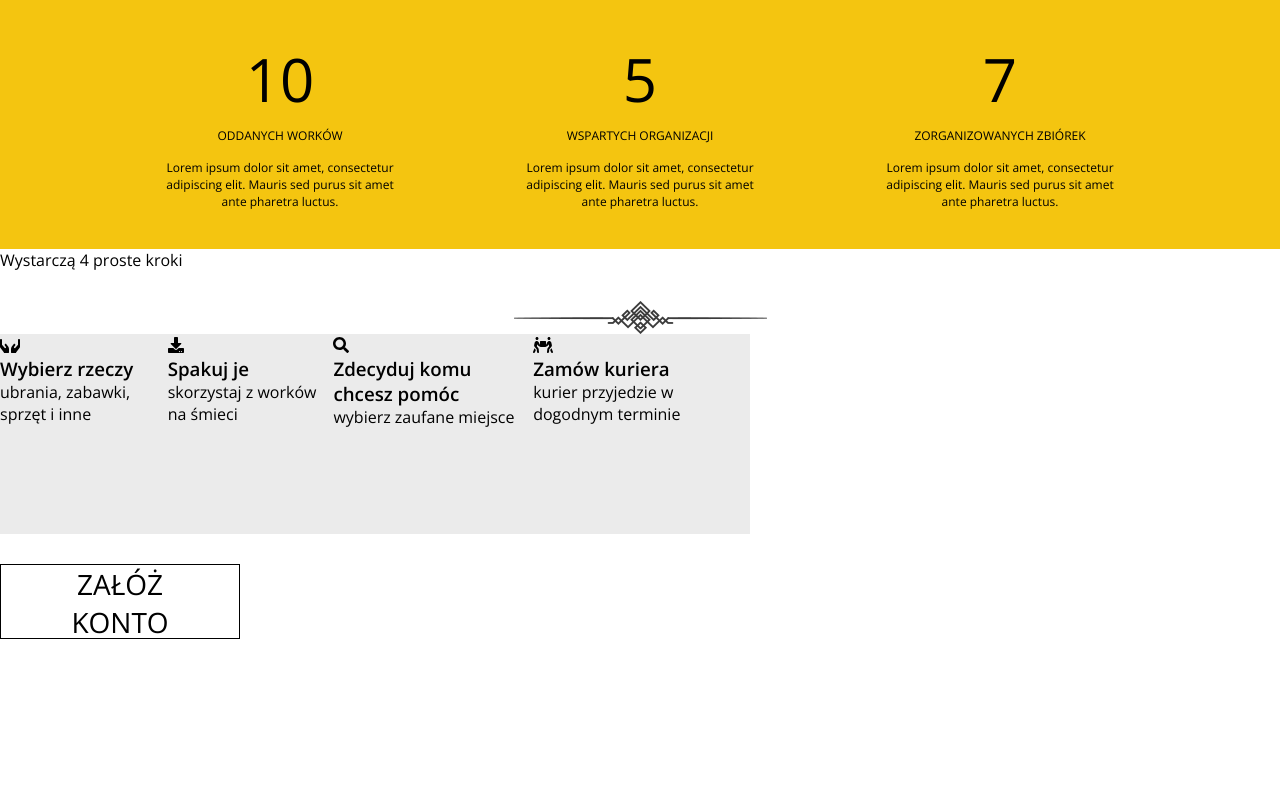
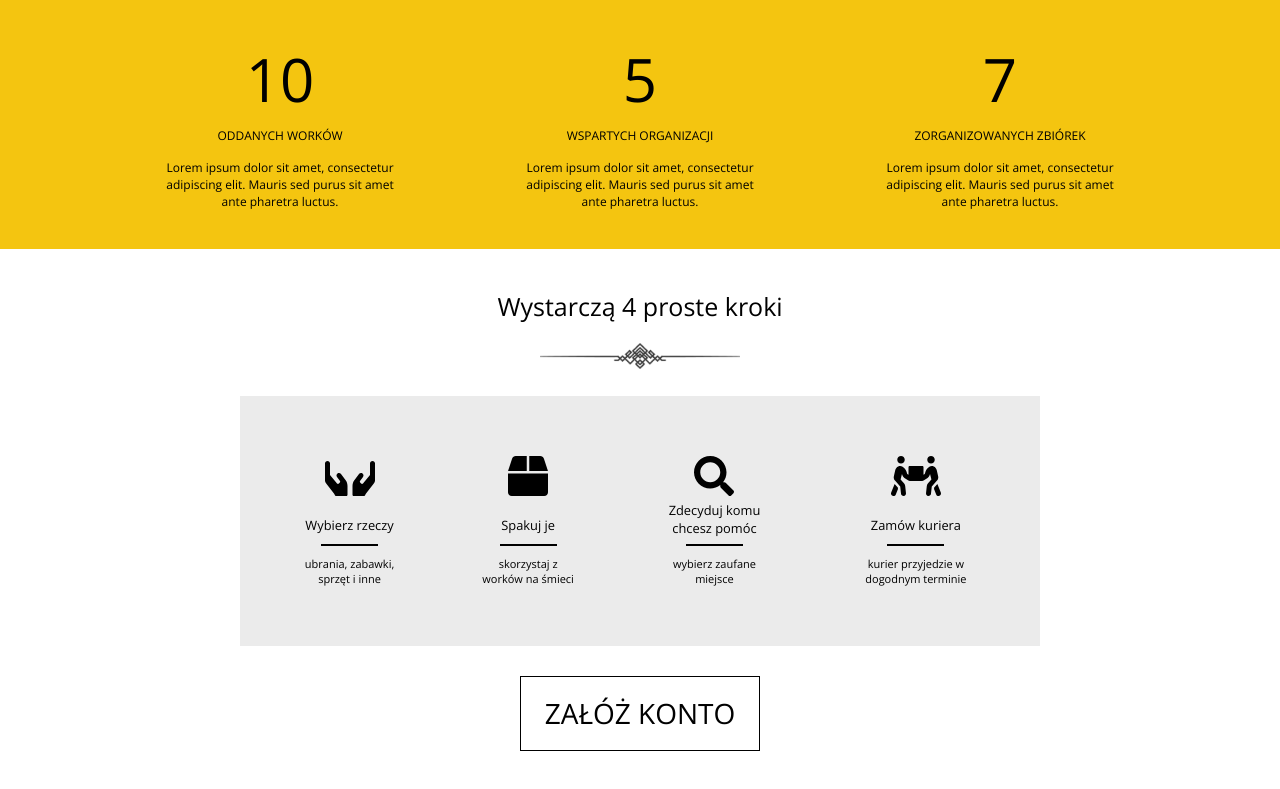
Before and after one commit to malwinalesniewska/oddaj-rzeczy, a React (Create React App) app: page / in a window 1280 px wide. Shown: the part 722-1511 px from the top of the page. Before the commit the page ends 1363 px from the top, so only its background shows below. Built offline with nearby package versions, Linux system fonts and the light colour scheme.

Commit message:
added section four-steps

```diff
--- a/src/components/Decoration/_Decoration.scss
+++ b/src/components/Decoration/_Decoration.scss
@@ -1,6 +1,6 @@
 .decor {
   background: url("../../images/decoration.png") no-repeat;
-  width: 253px;
+  width: 200px;
   height: 33px;
   background-size: contain;
   margin: 30px auto 0;
--- a/src/components/FourSteps/FourSteps.js
+++ b/src/components/FourSteps/FourSteps.js
@@ -3,7 +3,7 @@ import SingleStep from "./SingleStep/SingleStep";
 import Decoration from '../Decoration/Decoration';
 import FunctionButton from '../FunctionButton/FunctionButton';
 import { faHands } from '@fortawesome/free-solid-svg-icons';
-import { faDownload } from '@fortawesome/free-solid-svg-icons';
+import { faBox } from '@fortawesome/free-solid-svg-icons';
 import { faSearch } from '@fortawesome/free-solid-svg-icons';
 import { faPeopleCarry } from '@fortawesome/free-solid-svg-icons';
 import './_FourSteps.scss';
@@ -15,12 +15,16 @@ class FourSteps extends Component {
                 <p className='four_steps__title'>Wystarczą 4 proste kroki</p>
                 <Decoration/>
                 <div className='four_steps__innerContainer'>
-                    <SingleStep icon={faHands} title='Wybierz rzeczy' text='ubrania, zabawki, sprzęt i inne'/>
-                    <SingleStep icon={faDownload} title='Spakuj je' text='skorzystaj z worków na śmieci'/>
-                    <SingleStep icon={faSearch} title='Zdecyduj komu chcesz pomóc' text='wybierz zaufane miejsce'/>
-                    <SingleStep icon={faPeopleCarry} title='Zamów kuriera' text='kurier przyjedzie w dogodnym terminie'/>
+                    <SingleStep icon={faHands} title='Wybierz rzeczy' text='ubrania, zabawki, sprzęt i inne'
+                                className='single_step__title'/>
+                    <SingleStep icon={faBox} title='Spakuj je' text='skorzystaj z worków na śmieci'
+                                className='single_step__title'/>
+                    <SingleStep icon={faSearch} title='Zdecyduj komu chcesz pomóc' text='wybierz zaufane miejsce'
+                                className='single_step__title--search'/>
+                    <SingleStep icon={faPeopleCarry} title='Zamów kuriera' text='kurier przyjedzie w dogodnym terminie'
+                                className='single_step__title'/>
                 </div>
-                <FunctionButton width='240px' height='75px' margin='30px' text='ZAŁÓŻ KONTO'/>
+                <FunctionButton className='register_button' text='ZAŁÓŻ KONTO'/>
             </section>
         );
     }
--- a/src/components/FourSteps/SingleStep/SingleStep.js
+++ b/src/components/FourSteps/SingleStep/SingleStep.js
@@ -5,11 +5,11 @@ import './_SingleStep.scss';
 
 class SingleStep extends Component {
     render() {
-        const {icon, title, text} = this.props;
+        const {icon, title, text, className} = this.props;
         return (
             <div className='single_step'>
                 <FontAwesomeIcon icon={icon} className='single_step__icon'/>
-                <h3 className='single_step__title'>{title}</h3>
+                <h3 className={className}>{title}</h3>
                 <p className='single_step__text'>{text}</p>
             </div>
         );
--- a/src/components/FourSteps/SingleStep/_SingleStep.scss
+++ b/src/components/FourSteps/SingleStep/_SingleStep.scss
@@ -0,0 +1,41 @@
+.single_step {
+  font-size: 11px;
+  margin: 40px;
+  font-weight: 300;
+
+  .single_step__icon {
+    font-size: 40px;
+    margin-top: -10px;
+  }
+
+  @mixin afterIcon {
+    content: '';
+    border: 1px solid black;
+    width: 55px;
+    position: relative;
+    display: block;
+    margin: 0 auto;
+  }
+
+  .single_step__title {
+    margin-top: 20px;
+    font-weight: 300;
+
+    &:after {
+      @include afterIcon;
+      margin-top: 10px;
+      margin-bottom: 10px;
+    }
+  }
+
+  .single_step__title--search {
+    margin-top: 5px;
+    font-weight: 300;
+
+    &:after {
+      @include afterIcon;
+      margin-top: 7px;
+      margin-bottom: 10px;
+    }
+  }
+}
--- a/src/components/FourSteps/_FourSteps.scss
+++ b/src/components/FourSteps/_FourSteps.scss
@@ -1,12 +1,23 @@
 @import "../App/colors";
 
 .four_steps {
+  width: 100%;
+
+  .four_steps__title {
+    text-align: center;
+    font-size: 25px;
+    margin-top: 40px;
+    margin-bottom: -10px;
+  }
 
   .four_steps__innerContainer {
     display: flex;
-    width: 750px;
-    height: 200px;
+    width: 800px;
+    height: 250px;
     background: $background-four-steps;
+    margin: 20px auto 0;
+    text-align: center;
+    padding: 30px 20px 20px 20px;
   }
 
 }
--- a/src/components/FunctionButton/FunctionButton.js
+++ b/src/components/FunctionButton/FunctionButton.js
@@ -4,13 +4,10 @@ import './_FunctionButton.scss';
 class FunctionButton extends Component {
 
     render() {
-        const {width, height, margin, float, text} = this.props;
+        const {float, text, className} = this.props;
         return (
-            <button className='function_button'
-                    style={{width: width,
-                            height: height,
-                            marginTop: margin,
-                            float: float}}
+            <button className={className}
+                    style={{float: float}}
             >{text}</button>
         );
     }
--- a/src/components/FunctionButton/_FunctionButton.scss
+++ b/src/components/FunctionButton/_FunctionButton.scss
@@ -1,9 +1,27 @@
-.function_button {
+@mixin buttons {
   border: 1px solid black;
   background: none;
   font-size: 28px;
   font-family: 'Open Sans', Arial, sans-serif;
   font-weight: 300;
+}
+
+.logo_section_buttons {
+  @include buttons;
   padding-left: 30px;
   padding-right: 30px;
+  width: 250px;
+  height: 100px;
+  margin-top: 80px;
 }
+
+.register_button {
+  @include buttons;
+  width: 240px;
+  height: 75px;
+  margin-top: 30px;
+  position: relative;
+  left: 50%;
+  margin-left: -120px;
+  margin-bottom: 40px;
+}
--- a/src/components/LogoSection/LogoSection.js
+++ b/src/components/LogoSection/LogoSection.js
@@ -12,8 +12,8 @@ class LogoSection extends Component {
                 <div className='logo_container__info'>
                     <p className='logo_container__text'>Zacznij pomagać!<br/>Oddaj niechciane rzeczy w zaufane ręce</p>
                     <Decoration/>
-                    <FunctionButton text='ODDAJ RZECZY' width='250px' height='100px' margin='80px' float='left'/>
-                    <FunctionButton text='ZORGANIZUJ ZBIÓRKĘ' width='250px' height='100px' margin='80px' float='right'/>
+                    <FunctionButton className='logo_section_buttons' text='ODDAJ RZECZY' float='left'/>
+                    <FunctionButton className='logo_section_buttons' text='ZORGANIZUJ ZBIÓRKĘ' float='right'/>
                 </div>
             </section>
         )
```
